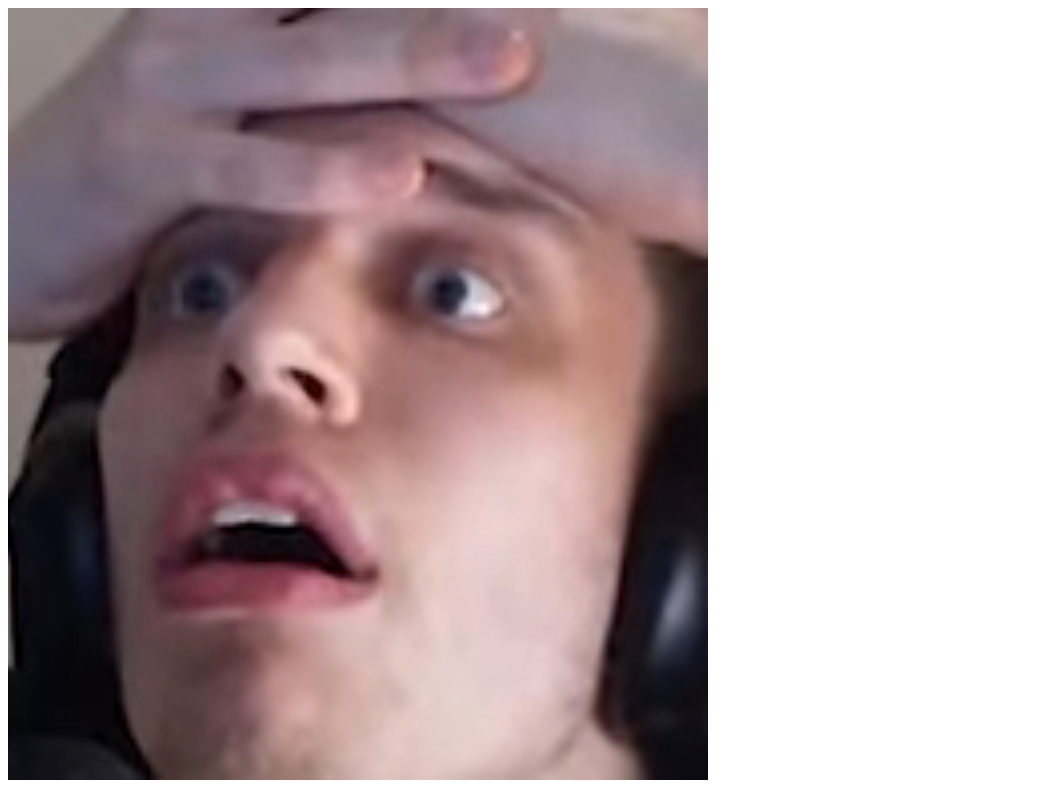
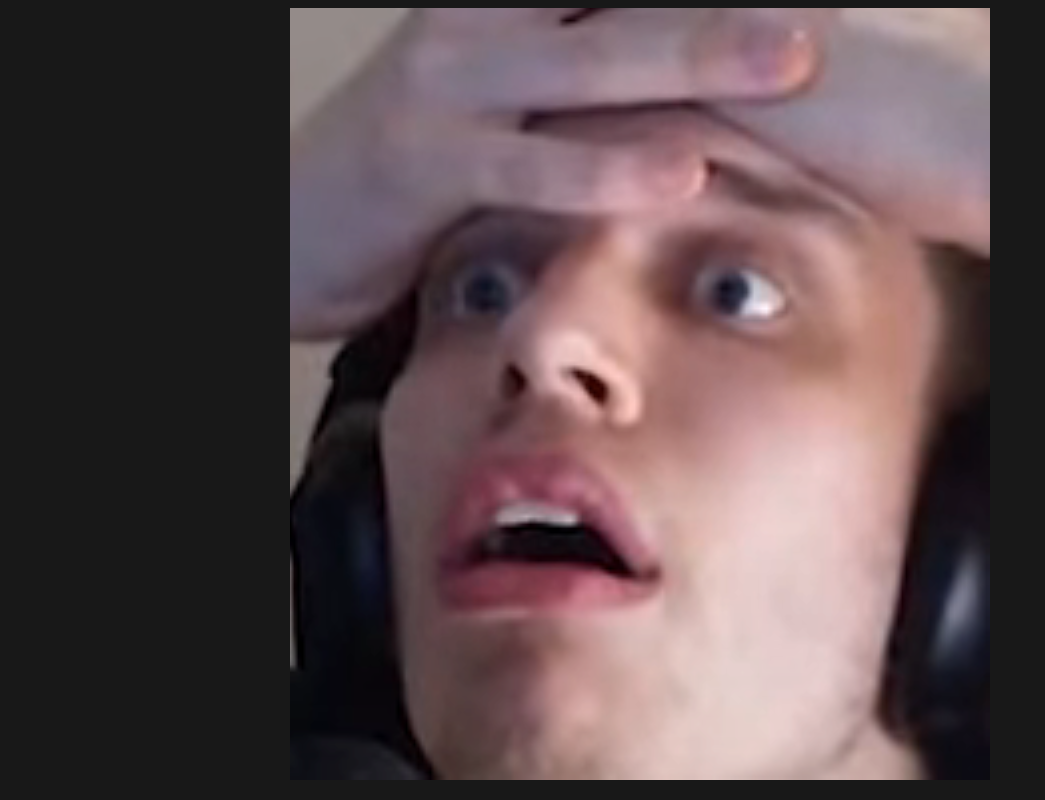
Before and after one commit to Kelzorz/ChelchSucks, a plain HTML site: page index.html in a window 1280 px wide. Shown: the whole page, without its empty margins (0-1045 px from the left). Drawn offline with Linux system fonts and the light colour scheme.

Commit message:
Update index.html

```diff
--- a/index.html
+++ b/index.html
@@ -1,7 +1,16 @@
+<!DOCTYPE html>
+<html>
 <style>
-imgs {
-   width: auto;
-   max-height: 75%;
+body {
+	background-color: #181818;
+}
+.imgs {
+	display: block;
+	margin-left: auto;
+	margin-right: auto;
+    width: auto;
+    //max-height: 75%;
 }
 </style>
 <img src="ChelchSucks.png" class="imgs" />
+</html>
```
